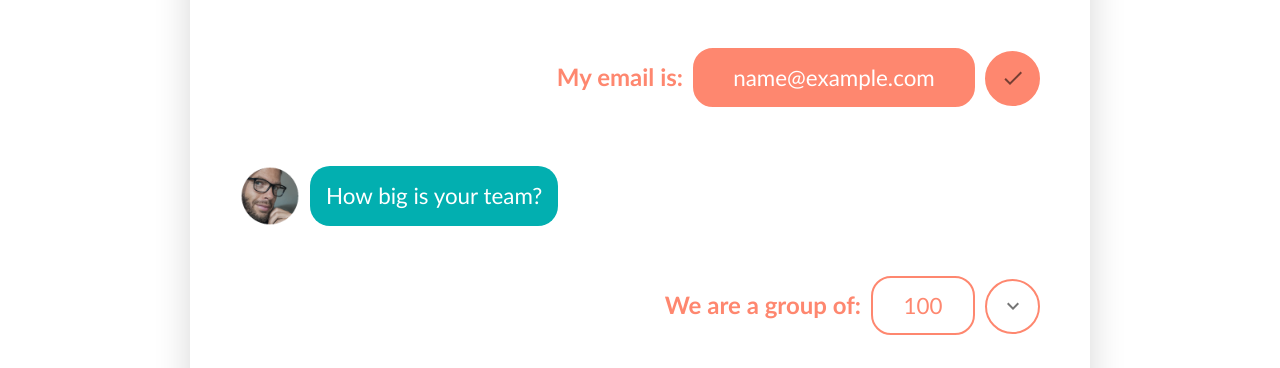
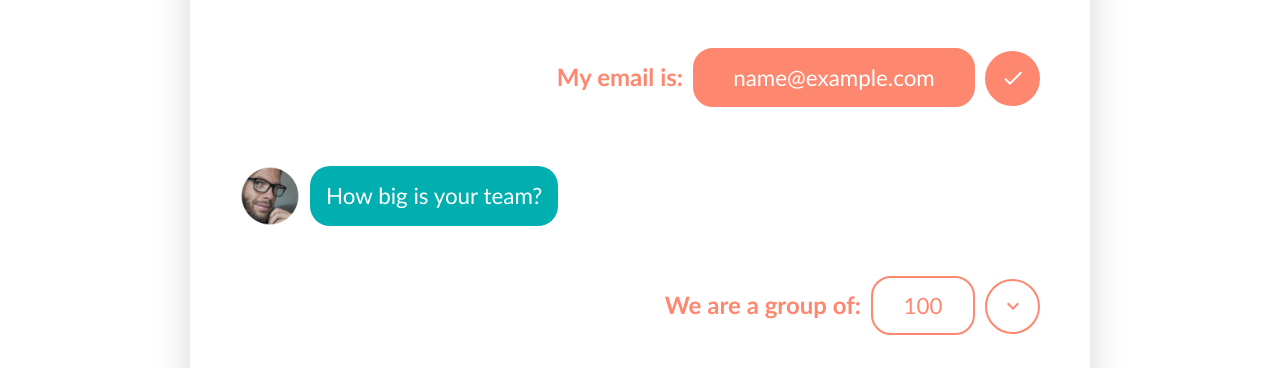
Before and after one commit to SevaDer14/flex_coast_client, a React (Create React App) app: page /inquiry in a window 1280 px wide. Both pictures are taken after typing "name@example.com" into the empty fields and a click on the button 1012 px from the left and 475 px from the top of the page. Shown: the part 397-765 px from the top of the page. Built offline with nearby package versions, Linux system fonts and the light colour scheme.

Commit message:
adds OfficeTypeInquiry.jsx improves Answer styling

```diff
--- a/src/components/Answer.jsx
+++ b/src/components/Answer.jsx
@@ -1,16 +1,16 @@
 import React, { useState } from 'react'
 import ExpandMoreIcon from '@material-ui/icons/ExpandMore'
-import CheckIcon from '@material-ui/icons/Check';
+import CheckIcon from '@material-ui/icons/Check'
 import IconButton from '@material-ui/core/IconButton'
 import store from '../state/store/configureStore'
 
 const Answer = ({ text, type, placeholder, questionKey }) => {
   const [inputValue, setInputValue] = useState('')
-  const [filled, setFilled] = useState(false)
+  const [filled, setFilled] = useState('')
 
   const setAnswer = (event) => {
     event.preventDefault()
-    setFilled(true)
+    setFilled('-filled')
     store.dispatch({
       type: 'SET_ANSWERS',
       payload: { key: questionKey, answer: inputValue },
@@ -35,10 +35,14 @@ const Answer = ({ text, type, placeholder, questionKey }) => {
           />
 
           <IconButton
-            className={filled ? 'done-btn-filled' : 'done-btn'}
+            className={`done-btn${filled}`}
             type='submit'
             data-cy='done-btn'>
-            {filled ? <CheckIcon/> : <ExpandMoreIcon />}
+            {filled ? (
+              <CheckIcon className={`icon${filled}`} />
+            ) : (
+              <ExpandMoreIcon className={`icon${filled}`} />
+            )}
           </IconButton>
         </form>
       </div>
--- a/src/styles/styles.css
+++ b/src/styles/styles.css
@@ -258,12 +258,20 @@ input[type='number']::-webkit-outer-spin-button {
   background-color: #fe876f;
 }
 
-.type-field-container .done-btn:focus, .type-field-container .done-btn-filled:focus {
-  background-color: #fe876f;
+.type-field-container .done-btn:hover .icon, .type-field-container .done-btn-filled:hover .icon, .type-field-container .done-btn:hover .icon-filled, .type-field-container .done-btn-filled:hover .icon-filled {
+  color: white;
 }
 
 .type-field-container .done-btn-filled {
   background-color: #fe876f;
+}
+
+.type-field-container .done-btn .icon, .type-field-container .done-btn-filled .icon, .type-field-container .done-btn .icon-filled, .type-field-container .done-btn-filled .icon-filled {
+  color: #fe876f;
+}
+
+.type-field-container .done-btn .icon-filled, .type-field-container .done-btn-filled .icon-filled {
+  color: white;
 }
 
 .welcomeMessage {
--- a/src/styles/styles.scss
+++ b/src/styles/styles.scss
@@ -129,14 +129,26 @@ $mobile: 520px;
     }
     &:hover {
       background-color: $secondaryColor;
+      .icon {
+        color: white;
+      }
     }
-    &:focus {
-      background-color: $secondaryColor;
-    }
+    // &:focus {
+    //   background-color: $secondaryColor;
+    // }
     &-filled {
       @extend .done-btn;
       background-color: $secondaryColor;
     }
+
+    .icon {
+      color: $secondaryColor;
+      &-filled {
+        @extend .icon;
+        color: white;
+      }
+    }
+
   }
 }
 
```
Also changed, not shown: src/components/Inquiry/OfficeTypeInquiry.jsx (added, +22 -0 lines), 2 other files (tests, documents, lock files or other folders).
